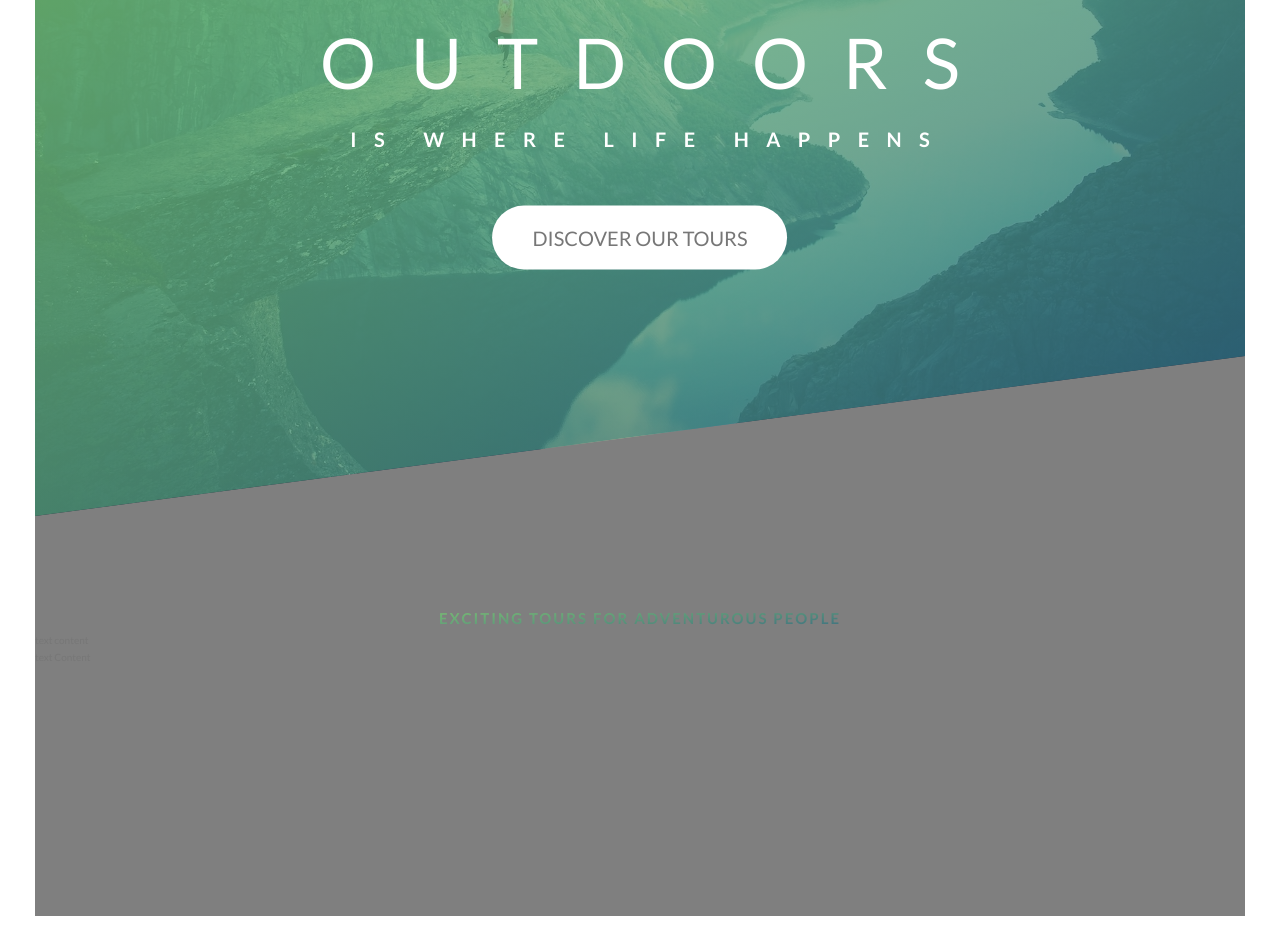
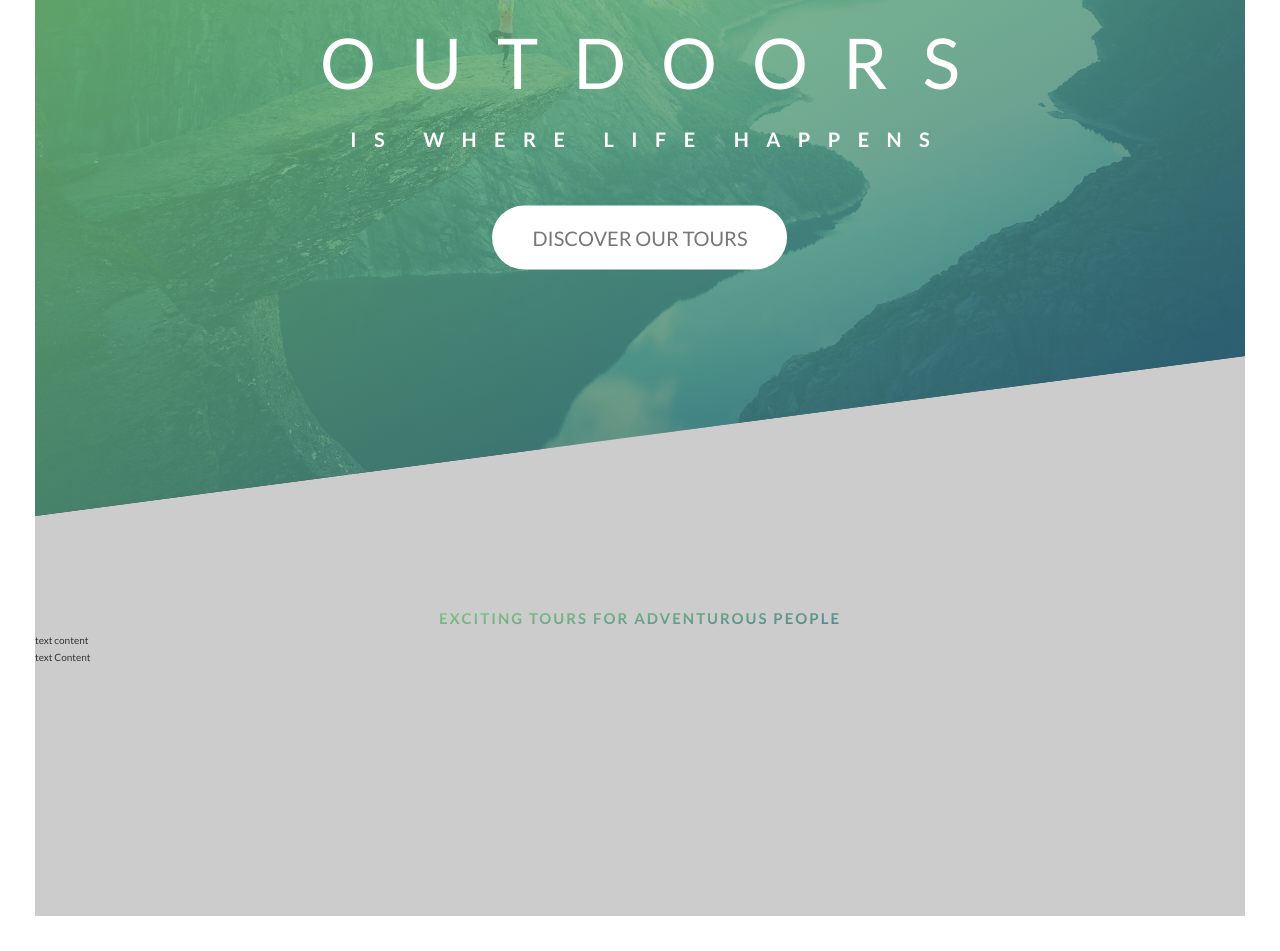
Before and after one commit to Jakubisik/Natours-Tours-Web, a plain HTML site: page index.html in a window 1280 px wide. Shown: the part 279-1230 px from the top of the page. Drawn offline with Linux system fonts and the light colour scheme.

Commit message:
ch.main-color

```diff
--- a/style.css
+++ b/style.css
@@ -81,7 +81,7 @@ body {
   font-family: "Lato", sans-serif;
   font-weight: 400;
   line-height: 1.7;
-  color: #777;
+  color: #333;
   padding: 3.5rem;
 }
 
@@ -220,7 +220,7 @@ body {
 }
 
 .section-about {
-  background-color: #7f7f7f;
+  background-color: #ccc;
   padding: 25rem 0;
   margin-top: -20vh;
 }
@@ -243,7 +243,7 @@ body {
 
 .heading-secondary:hover {
   transform: skewY(2deg) skewX(15deg) scale(1.1);
-  text-shadow: 0.5rem 1rem 2rem rgba(1, 1, 1, 0.2);
+  text-shadow: 0.5rem 1rem 2rem rgba(3, 3, 3, 0.3);
 }
 
 .u-center-text {
```
